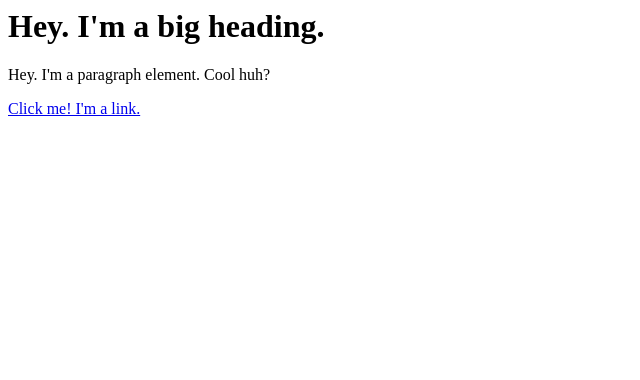
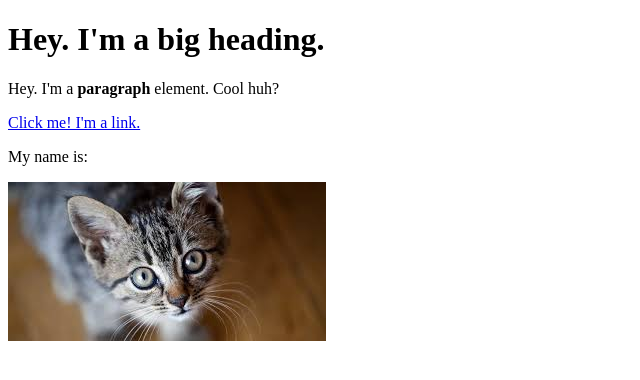
Before and after one commit to jeremylambuth/cartoon-hero, a plain HTML site: page Index.html in a window 1280 px wide. Shown: the whole page, without its empty margins (0-640 px from the left). Drawn offline with Linux system fonts and the light colour scheme.

Commit message:
Added a cat image and a few more elements

```diff
--- a/Index.html
+++ b/Index.html
@@ -1,3 +1,13 @@
-<h1>Hey. I'm a big heading.</h1>
-<p>Hey. I'm a paragraph element. Cool huh?</p>
-<a href="https://www.google.com" target="_blank" title="Let's go to Google.">Click me! I'm a link.</a>
+<!DOCTYPE html>
+<html>
+<head>
+	<title>Test Page</title>
+</head>
+<body>
+	<h1>Hey. I'm a big heading.</h1>
+	<p>Hey. I'm a <b>paragraph</b> element. Cool huh?</p>
+	<a href="https://www.google.com" target="_blank" title="Let's go to Google.">Click me! I'm a link.</a>
+	<p>My name is:<br></p>
+	<img src="Images/cat.jpeg">
+</body>
+</html>
```
Also changed, not shown: Images/cat.jpeg (added).
